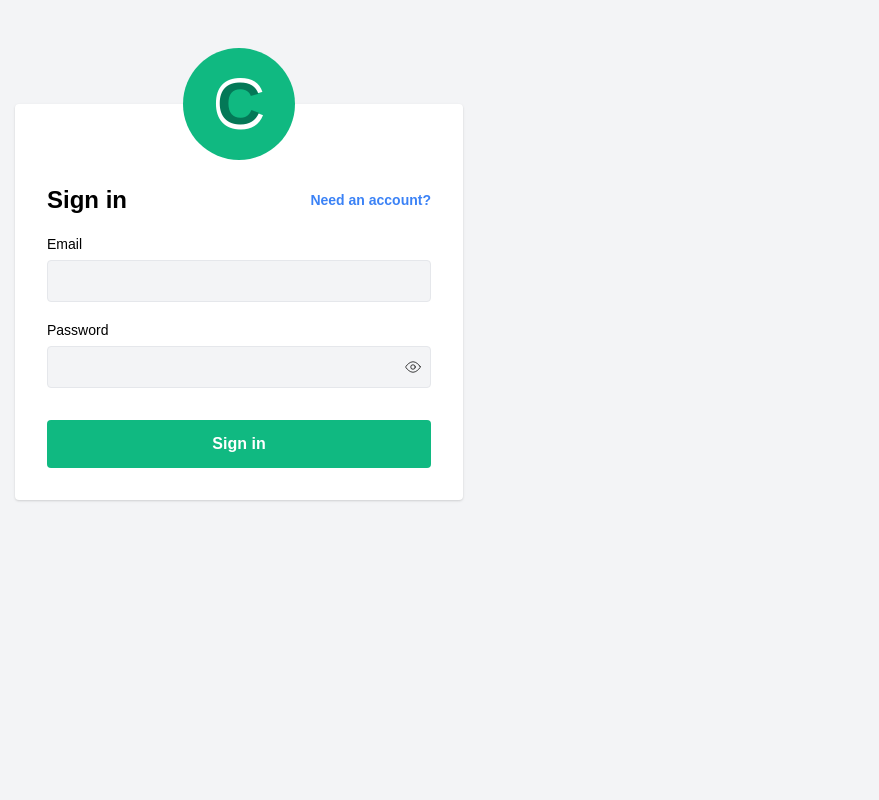
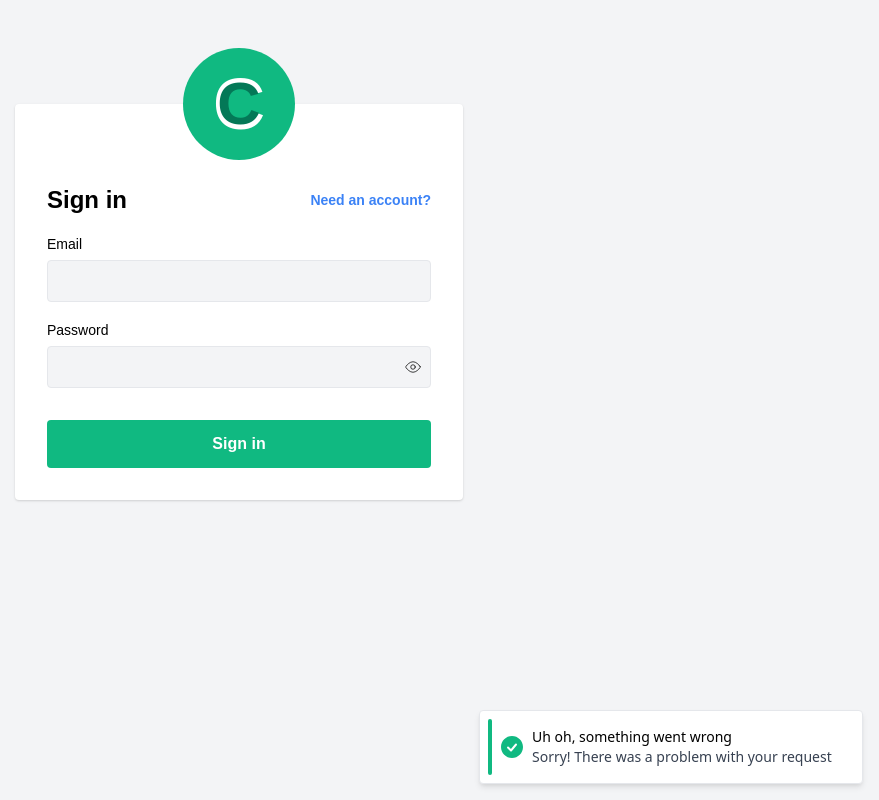
Before and after one commit to noahskorner/curabu, a Vue app in the folder client/: page /login in a window 1280 px wide. Shown: the whole page, without its empty margins (401-1280 px from the left). Built offline with nearby package versions, Linux system fonts and the light colour scheme.

Commit message:
Added theme switch ability.

```diff
--- a/client/src/App.vue
+++ b/client/src/App.vue
@@ -1,8 +1,18 @@
 <template>
-  <router-view class="font-primary text-t-primary" />
+  <div>
+    <router-view class="font-primary text-t-primary" />
+    <Alerts />
+  </div>
 </template>
 
-<script></script>
+<script>
+import Alerts from "./components/common/layout/Alerts.vue";
+export default {
+  components: {
+    Alerts,
+  },
+};
+</script>
 
 <style>
 html,
--- a/client/src/assets/css/style.css
+++ b/client/src/assets/css/style.css
@@ -13,14 +13,16 @@
   --b-primary: theme("colors.white");
   --b-secondary: theme("colors.gray.100");
   --t-primary: theme("colors.black");
+  --t-secondary: theme("colors.gray.700");
   --bd-primary: theme("colors.gray.200");
 }
-[data-theme="dark"] {
+:root[data-theme="dark"] {
   --primary: theme("colors.green.500");
   --secondary: theme("colors.green.700");
   --b-primary: theme("colors.gray.800");
   --b-secondary: theme("colors.gray.900");
   --t-primary: theme("colors.white");
+  --t-secondary: theme("colors.blue.200");
   --bd-primary: theme("colors.gray.700");
 }
 
@@ -82,6 +84,9 @@
 .text-t-primary {
   color: var(--t-primary);
 }
+.text-t-secondary {
+  color: var(--t-secondary);
+}
 
 /* Text Colors Hover */
 .hover\:text-primary:hover {
@@ -98,6 +103,9 @@
 }
 .hover\:text-t-primary:hover {
   color: var(--t-primary);
+}
+.hover\:text-t-secondary:hover {
+  color: var(--t-secondary);
 }
 
 /* Borders */
@@ -140,3 +148,6 @@
 }
 
 /* Utilities */
+.min-h-16 {
+  min-height: 4rem;
+}
--- /dev/null
+++ b/client/src/components/common/layout/Alerts.vue
@@ -0,0 +1,42 @@
+<template>
+  <div class="fixed bottom-0 right-0 z-50 p-4">
+    <button
+      class="w-96 alert p-2 bg-b-primary shadow-md rounded flex justify-between items-stretch border-bd-primary border text-left"
+    >
+      <div class="flex items-center">
+        <div class="h-full w-1 bg-green-500 rounded"></div>
+        <svg
+          xmlns="http://www.w3.org/2000/svg"
+          width="24"
+          height="24"
+          viewBox="0 0 24 24"
+          fill="currentColor"
+          stroke-width="2"
+          class="ai ai-CircleCheckFill text-green-500 mx-2"
+        >
+          <path
+            fill-rule="evenodd"
+            clip-rule="evenodd"
+            d="M12 1C5.925 1 1 5.925 1 12s4.925 11 11 11 11-4.925 11-11S18.075 1 12 1zm4.768 9.14a1 1 0 1 0-1.536-1.28l-4.3 5.159-2.225-2.226a1 1 0 0 0-1.414 1.414l3 3a1 1 0 0 0 1.475-.067l5-6z"
+          />
+        </svg>
+      </div>
+      <div class="text-sm flex-grow flex flex-col justify-center py-2">
+        <h6 class="font-medium text-t-primary">Uh oh, something went wrong</h6>
+        <p class="text-t-secondary">
+          Sorry! There was a problem with your request
+        </p>
+      </div>
+    </button>
+  </div>
+</template>
+
+<script>
+export default {};
+</script>
+
+<style scoped>
+.alert:active {
+  margin: -3px;
+}
+</style>
--- a/client/src/components/common/layout/Header.vue
+++ b/client/src/components/common/layout/Header.vue
@@ -13,7 +13,7 @@
       <button
         v-else
         @click="logout"
-        class="hover:bg-gray-200 w-8 h-8 rounded flex justify-center items-center mr-1"
+        class="btn-primary text-white w-10 h-10 rounded-full flex justify-center items-center mr-1 bg-gradient-to-r"
       >
         <svg
           xmlns="http://www.w3.org/2000/svg"
@@ -31,24 +31,6 @@
           <path
             d="M17 14h.352a3 3 0 0 1 2.976 2.628l.391 3.124A2 2 0 0 1 18.734 22H5.266a2 2 0 0 1-1.985-2.248l.39-3.124A3 3 0 0 1 6.649 14H7"
           />
-        </svg>
-      </button>
-      <button
-        class="hover:bg-gray-200 w-8 h-8 rounded flex justify-center items-center"
-      >
-        <svg
-          xmlns="http://www.w3.org/2000/svg"
-          width="24"
-          height="24"
-          viewBox="0 0 24 24"
-          fill="none"
-          stroke="currentColor"
-          stroke-width="1.5"
-          stroke-linecap="round"
-          stroke-linejoin="round"
-          class="ai ai-TextAlignJustified"
-        >
-          <path d="M3 6h18M3 12h18M3 18h18" />
         </svg>
       </button>
     </div>
--- a/client/src/components/common/layout/Sidebar.vue
+++ b/client/src/components/common/layout/Sidebar.vue
@@ -5,7 +5,18 @@
   >
     <div class="w-full flex flex-col justify-center items-center">
       <div class="w-full px-2 mt-12">
-        <button class="w-full py-2 bg-b-secondary rounded">Home</button>
+        <button
+          @click="setTheme('light')"
+          class="w-full py-2 bg-b-secondary rounded"
+        >
+          Light
+        </button>
+        <button
+          @click="setTheme('dark')"
+          class="w-full py-2 mt-2 bg-b-secondary rounded"
+        >
+          Dark
+        </button>
       </div>
     </div>
   </div>
@@ -13,12 +24,14 @@
 
 <script>
 import useWindowSize from "../../../composables/useWindowSize";
+import { setTheme } from "../../../composables/useTheme";
 export default {
   setup() {
     const { height } = useWindowSize();
 
     return {
       height,
+      setTheme,
     };
   },
 };
--- a/client/src/composables/useAuth.js
+++ b/client/src/composables/useAuth.js
@@ -58,15 +58,15 @@ const loadAuth = async () => {
 };
 
 const logout = async () => {
-  localStorage.removeItem("refreshToken");
-  state.isAuthenticated = false;
   try {
     await API.logout(state.accessToken);
   } catch (error) {
     console.log(error);
   }
 
+  localStorage.removeItem("refreshToken");
   router.push({ name: "login" });
+  state.isAuthenticated = false;
 };
 
 export default () => {
--- /dev/null
+++ b/client/src/composables/useTheme.js
@@ -0,0 +1,20 @@
+const themes = {
+  light: "light",
+  dark: "dark",
+};
+
+const setTheme = (theme) => {
+  localStorage.setItem("theme", theme);
+  document.documentElement.setAttribute("data-theme", theme);
+};
+
+const loadTheme = () => {
+  const theme = localStorage.getItem("theme");
+  if (theme) {
+    setTheme(theme);
+  } else {
+    setTheme(themes.light);
+  }
+};
+
+export { setTheme, loadTheme };
--- a/client/src/main.js
+++ b/client/src/main.js
@@ -2,6 +2,9 @@ import { createApp } from "vue";
 import App from "./App.vue";
 import router from "./router";
 import "./assets/css/style.css";
+import { loadTheme } from "./composables/useTheme";
+
+loadTheme();
 
 const app = createApp(App);
 
--- a/client/src/router/index.js
+++ b/client/src/router/index.js
@@ -33,6 +33,8 @@ router.beforeEach(async (to, from, next) => {
   await loadAuth();
   if (to.meta.authorize && !isAuthenticated.value) {
     next({ name: "login" });
+  } else if (isAuthenticated.value && to.name === "login") {
+    next({ name: "home" });
   } else {
     next();
   }
```
